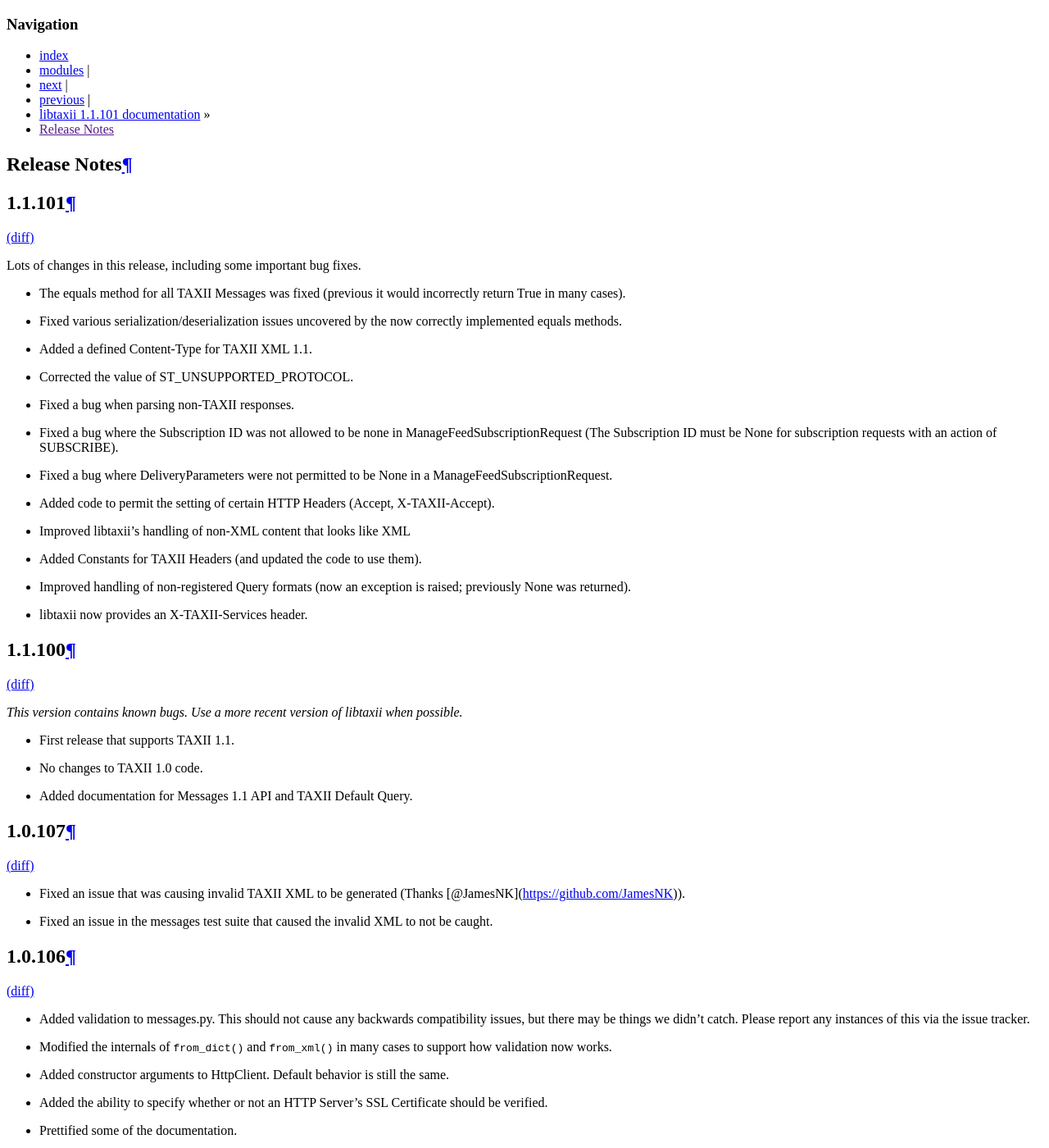
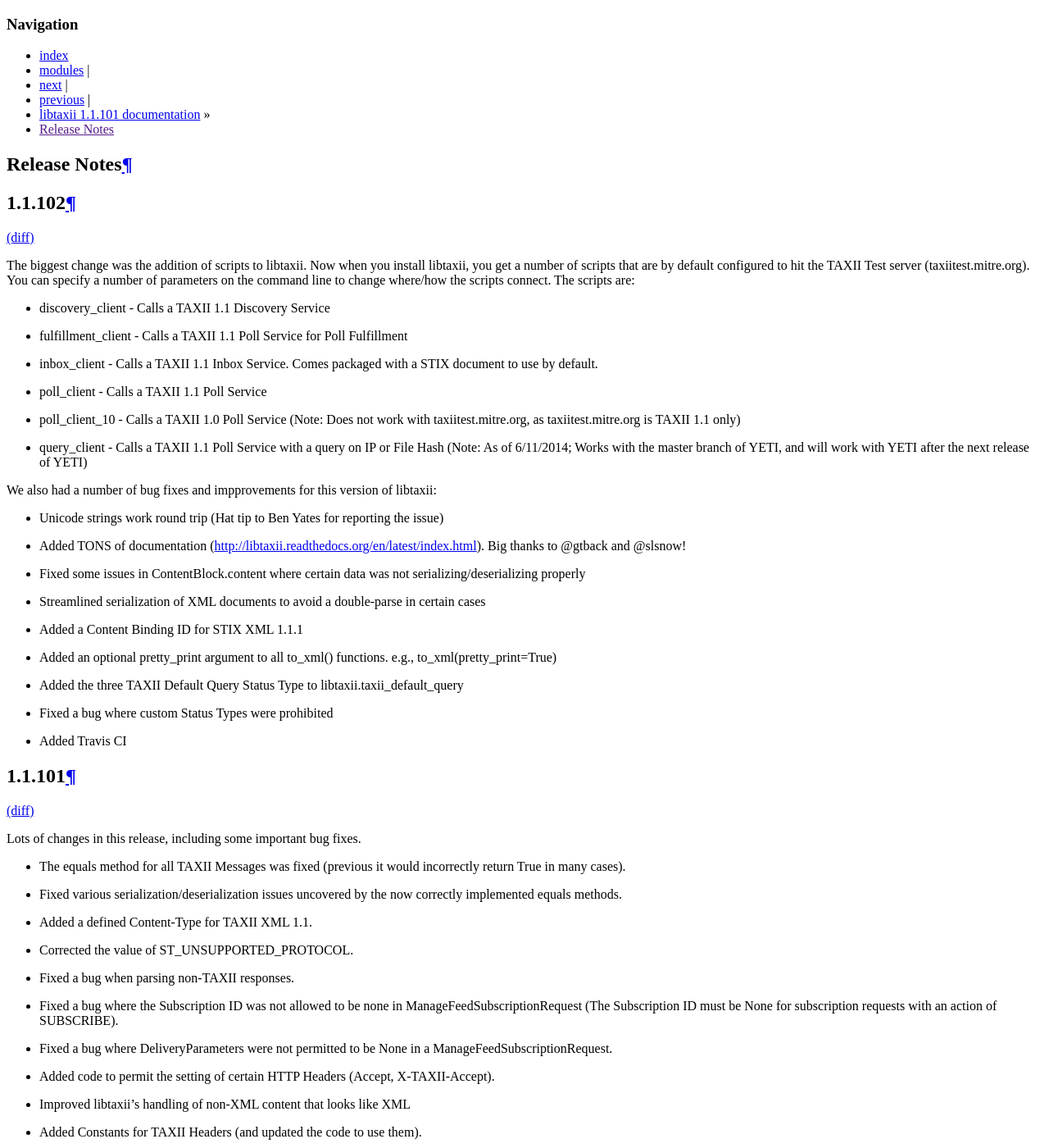
Before and after one commit to TAXIIProject/libtaxii, a Sphinx documentation site: the page built from docs/changes.rst, in a window 1280 px wide and 1400 px high. Shown: the whole window at 82% size. Built offline with Sphinx 7.4.7, drawn with Linux system fonts in a browser that asks for light colours; some of the changed text lies outside the part shown.

Commit message:
Added scripts and libtaxii 1.1.102 changes

```diff
--- a/docs/changes.rst
+++ b/docs/changes.rst
@@ -1,5 +1,32 @@
 Release Notes
 =============
+1.1.102
+-------
+`(diff) <https://github.com/TAXIIProject/libtaxii/compare/1.1.101...1.1.102>`__
+
+The biggest change was the addition of scripts to libtaxii. Now when you install libtaxii, you get
+a number of scripts that are by default configured to hit the TAXII Test server (taxiitest.mitre.org).
+You can specify a number of parameters on the command line to change where/how the scripts connect.
+The scripts are:
+
+-  discovery_client - Calls a TAXII 1.1 Discovery Service
+-  fulfillment_client - Calls a TAXII 1.1 Poll Service for Poll Fulfillment
+-  inbox_client - Calls a TAXII 1.1 Inbox Service. Comes packaged with a STIX document to use by default.
+-  poll_client - Calls a TAXII 1.1 Poll Service
+-  poll_client_10 - Calls a TAXII 1.0 Poll Service (Note: Does not work with taxiitest.mitre.org, as taxiitest.mitre.org is TAXII 1.1 only)
+-  query_client - Calls a TAXII 1.1 Poll Service with a query on IP or File Hash (Note: As of 6/11/2014; Works with the master branch of YETI, and will work with YETI after the next release of YETI)
+
+We also had a number of bug fixes and impprovements for this version of libtaxii:
+
+-  Unicode strings work round trip (Hat tip to Ben Yates for reporting the issue)
+-  Added TONS of documentation (http://libtaxii.readthedocs.org/en/latest/index.html). Big thanks to @gtback and @slsnow!
+-  Fixed some issues in ContentBlock.content where certain data was not serializing/deserializing properly
+-  Streamlined serialization of XML documents to avoid a double-parse in certain cases
+-  Added a Content Binding ID for STIX XML 1.1.1
+-  Added an optional pretty_print argument to all to_xml() functions. e.g., to_xml(pretty_print=True)
+-  Added the three TAXII Default Query Status Type to libtaxii.taxii_default_query
+-  Fixed a bug where custom Status Types were prohibited
+-  Added Travis CI
 
 1.1.101
 -------
--- a/docs/index.rst
+++ b/docs/index.rst
@@ -12,6 +12,7 @@
 
    installation
    getting_started
+   scripts
    changes
 
 API Reference
```
Also changed, not shown: docs/scripts.rst (added, +94 -0 lines).
